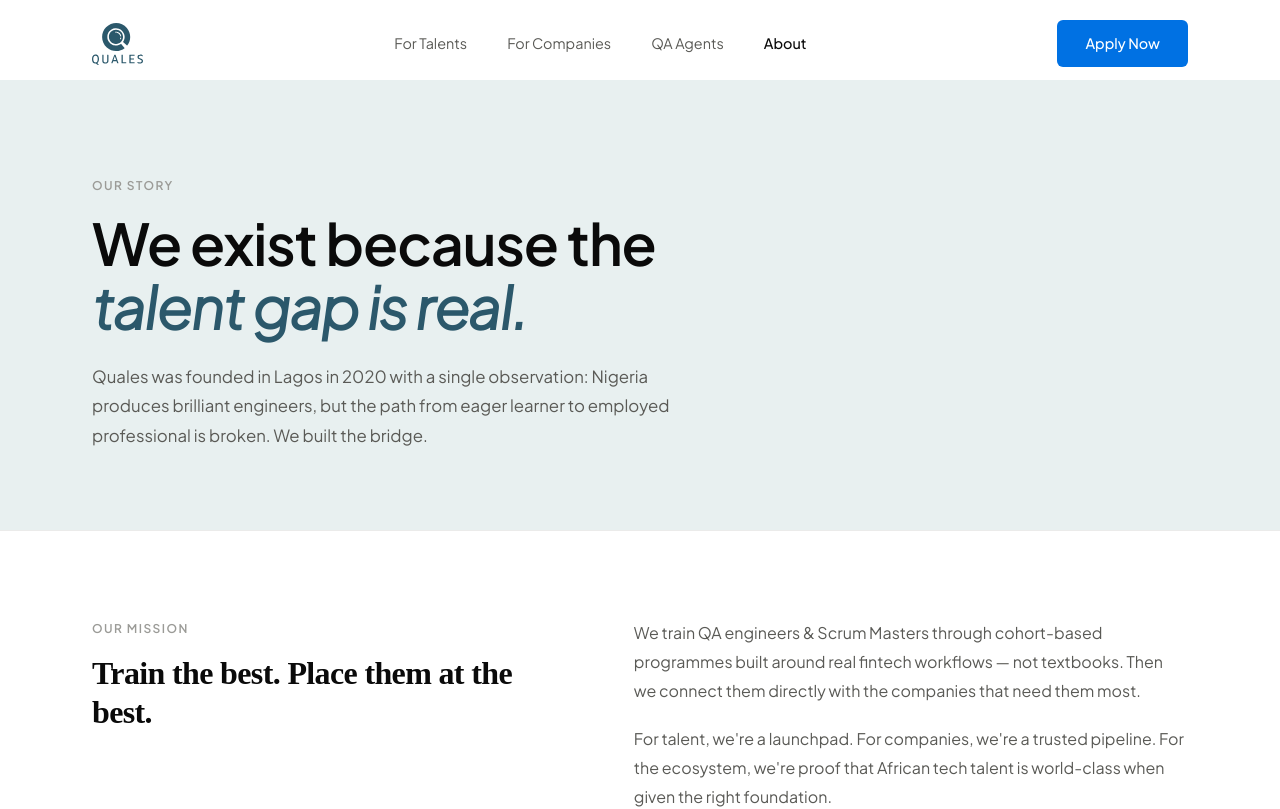
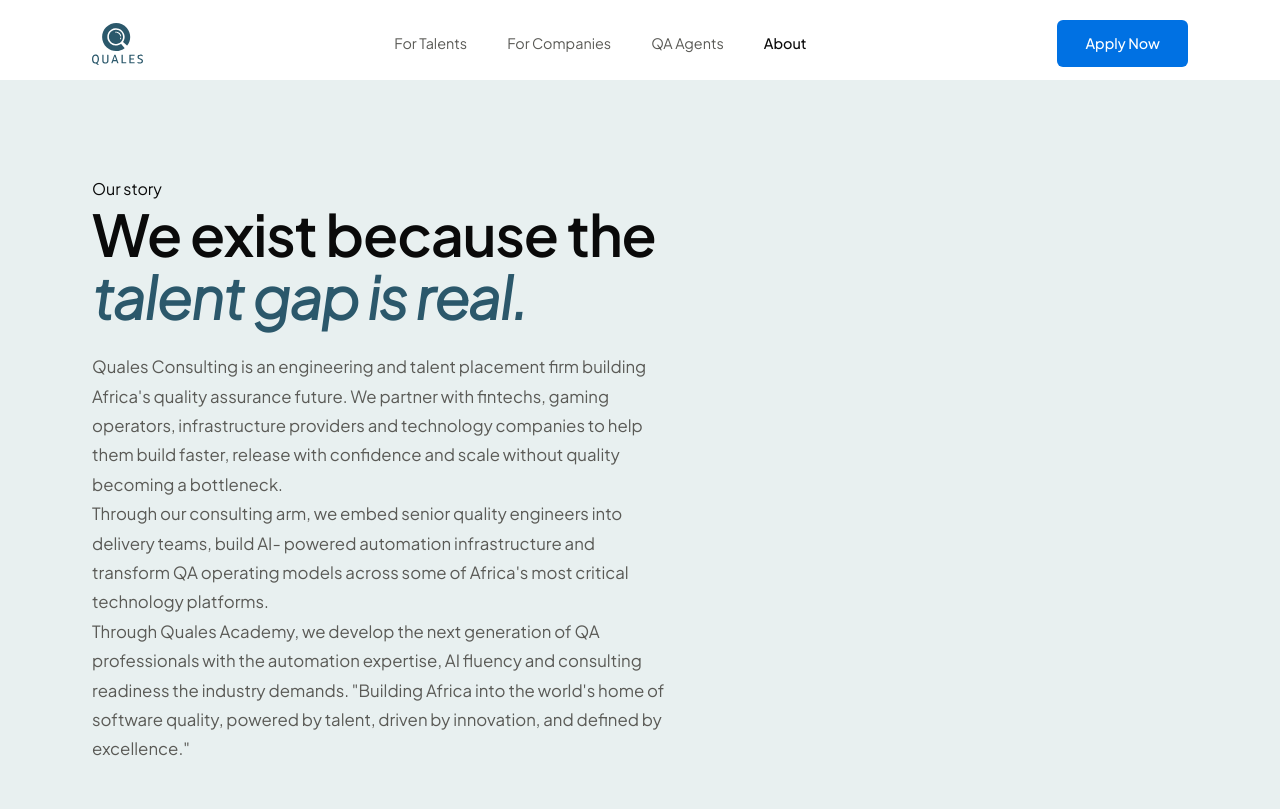
Before and after one commit to Ayobamee/Qualeswebapp, a React (Vite) app: page /about in a window 1280 px wide. Shown: the top 809 px of the page. Built offline with nearby package versions, Linux system fonts and the light colour scheme; a web font is replaced by a local one.

Commit message:
added UI updates and content changes

```diff
--- a/src/pages/About.jsx
+++ b/src/pages/About.jsx
@@ -77,16 +77,33 @@
       {/* HERO */}
       <section className={styles.hero}>
         <div className='container'>
-          <div className='section-label'>Our story</div>
+          <div className={styles.badge}>Our story</div>
           <h1 className={styles.heroTitle}>
             We exist because the
             <br />
             <em>talent gap is real.</em>
           </h1>
           <p className={styles.heroSub}>
-            Quales was founded in Lagos in 2020 with a single observation:
-            Nigeria produces brilliant engineers, but the path from eager
-            learner to employed professional is broken. We built the bridge.
+            Quales Consulting is an engineering and talent placement firm
+            building Africa's quality assurance future. We partner with
+            fintechs, gaming operators, infrastructure providers and technology
+            companies to help them build faster, release with confidence and
+            scale without quality becoming a bottleneck.
+          </p>
+
+          <p className={styles.heroSub}>
+            Through our consulting arm, we embed senior quality engineers into
+            delivery teams, build AI- powered automation infrastructure and
+            transform QA operating models across some of Africa's most critical
+            technology platforms.
+          </p>
+
+          <p className={styles.heroSub}>
+            Through Quales Academy, we develop the next generation of QA
+            professionals with the automation expertise, AI fluency and
+            consulting readiness the industry demands. "Building Africa into the
+            world's home of software quality, powered by talent, driven by
+            innovation, and defined by excellence."
           </p>
         </div>
       </section>
```
